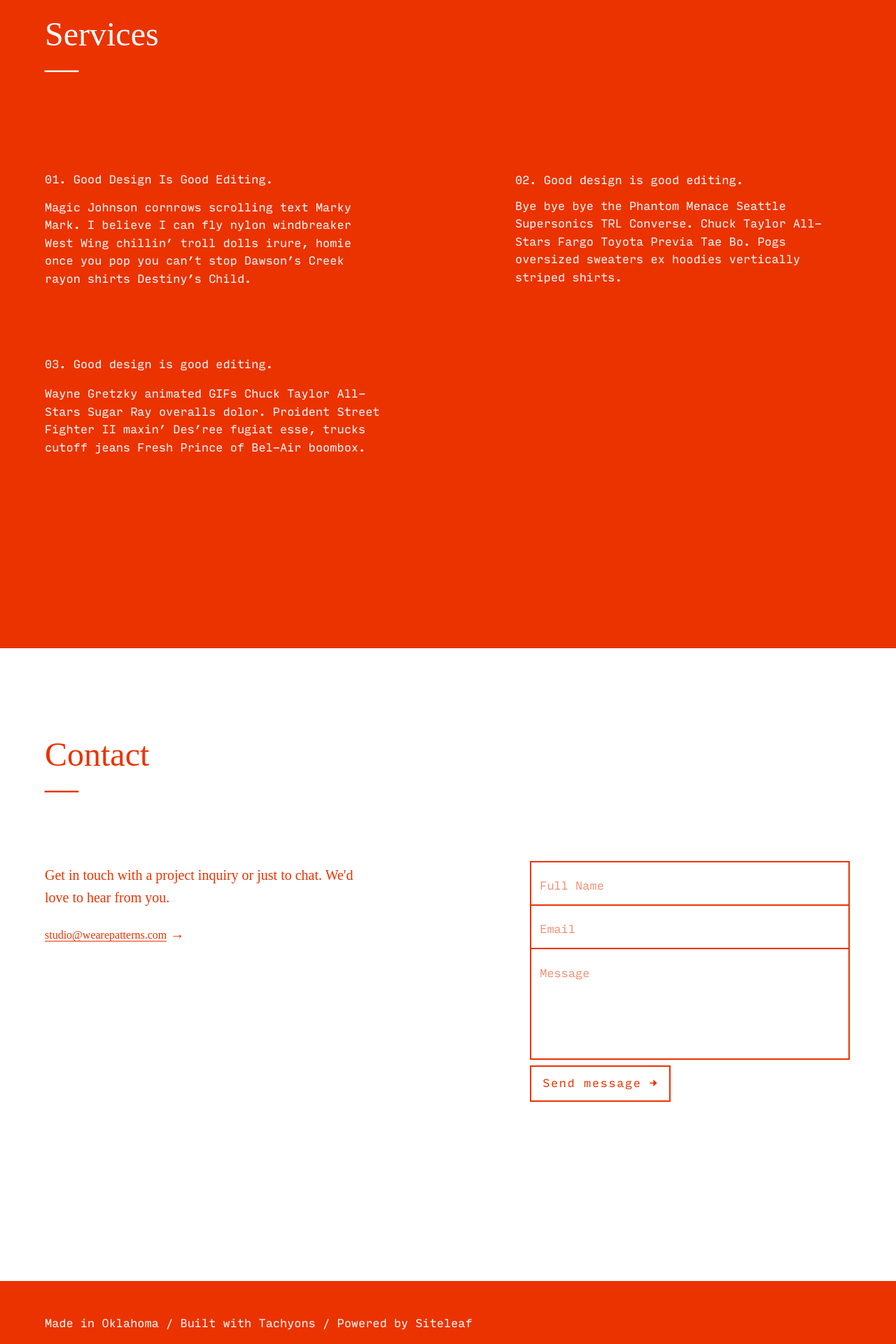
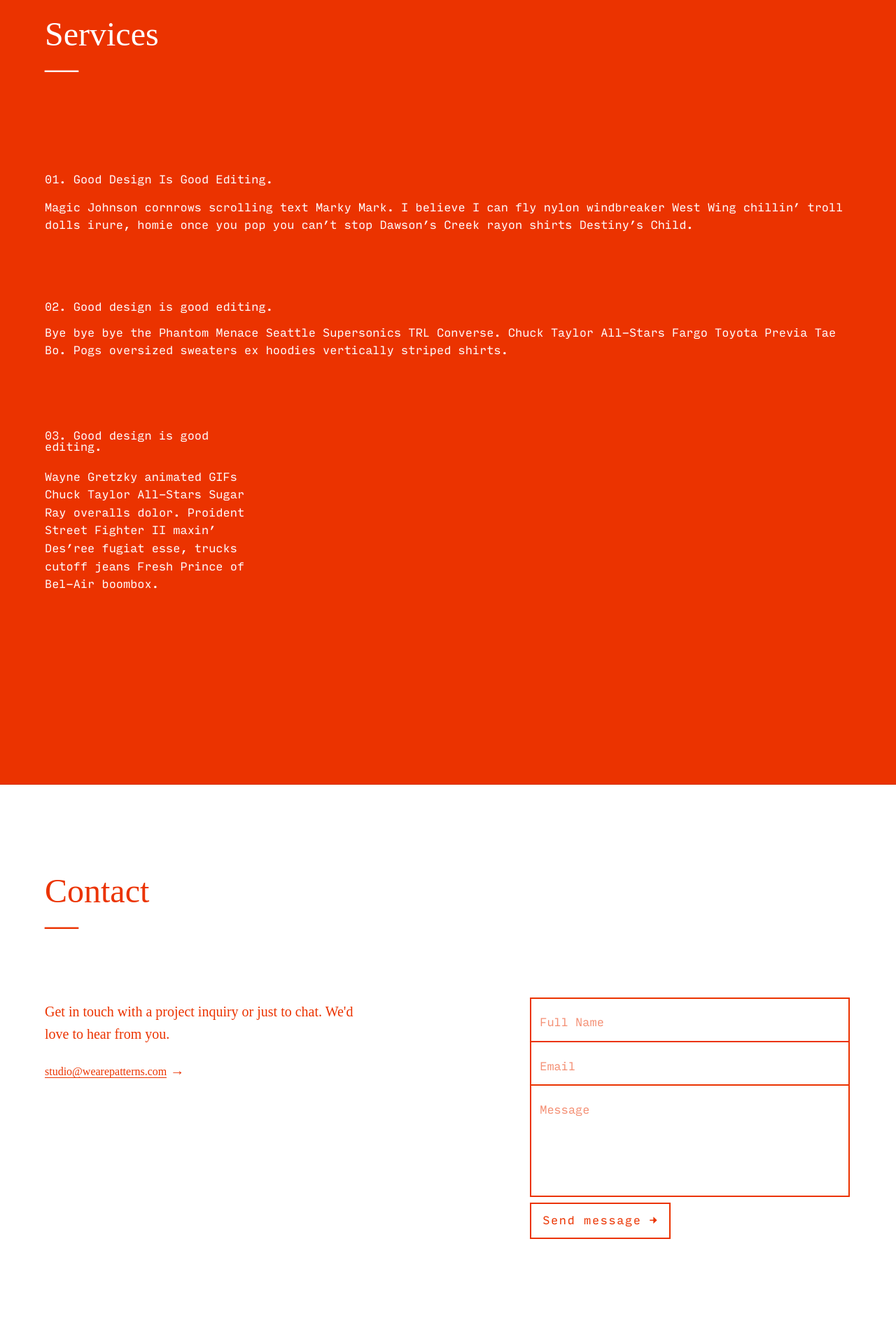
Before and after one commit to wearepatterns/wearepatterns.github.io, a Jekyll site: the page built from index.markdown, in a window 1280 px wide. Shown: the part 1269-3189 px from the top of the page at 70% size. Built offline with Jekyll 4.4.1, drawn with Linux system fonts in a browser that asks for light colours.

Commit message:
Updated New

```diff
--- a/_layouts/new.html
+++ b/_layouts/new.html
@@ -77,15 +77,15 @@
             <h5 class="pt4 pt5-l pb0 pb4 mt4 mt5-l f3 f2-ns f1-l normal lh-solid bt b--white">Services
             <br>&mdash;</h5>
             <div class="flex-ns flex-wrap-ns justify-between-ns input-mono fw3" style="max-width:80rem;">
-                <div class="mb5 measure-ns">
+                <div class="mb5 measue-narrow-ns">
                     <h2 class="f5 fw3 normal lh-title">01. Good Design Is Good Editing.</h2>
                     <p>Magic Johnson cornrows scrolling text Marky Mark. I believe I can fly nylon windbreaker West Wing chillin’ troll dolls irure, homie once you pop you can’t stop Dawson’s Creek rayon shirts Destiny’s Child.</p>
                 </div>
-                <div class=" mb5 measure-ns">
+                <div class=" mb5 measure-narow-ns">
                     <h3 class="f5 normal lh-solid">02. Good design is good editing.</h3>
                     <p>Bye bye bye the Phantom Menace Seattle Supersonics TRL Converse. Chuck Taylor All-Stars Fargo Toyota Previa Tae Bo. Pogs oversized sweaters ex hoodies vertically striped shirts.</p>
                 </div>
-                <div class="measure-ns">
+                <div class="measure-narrow-ns">
                     <h4 class="f5 normal lh-solid">03. Good design is good editing.</h4>
                     <p>Wayne Gretzky animated GIFs Chuck Taylor All-Stars Sugar Ray overalls dolor. Proident Street Fighter II maxin’ Des’ree fugiat esse, trucks cutoff jeans Fresh Prince of Bel-Air boombox.</p>
                 </div>
```
